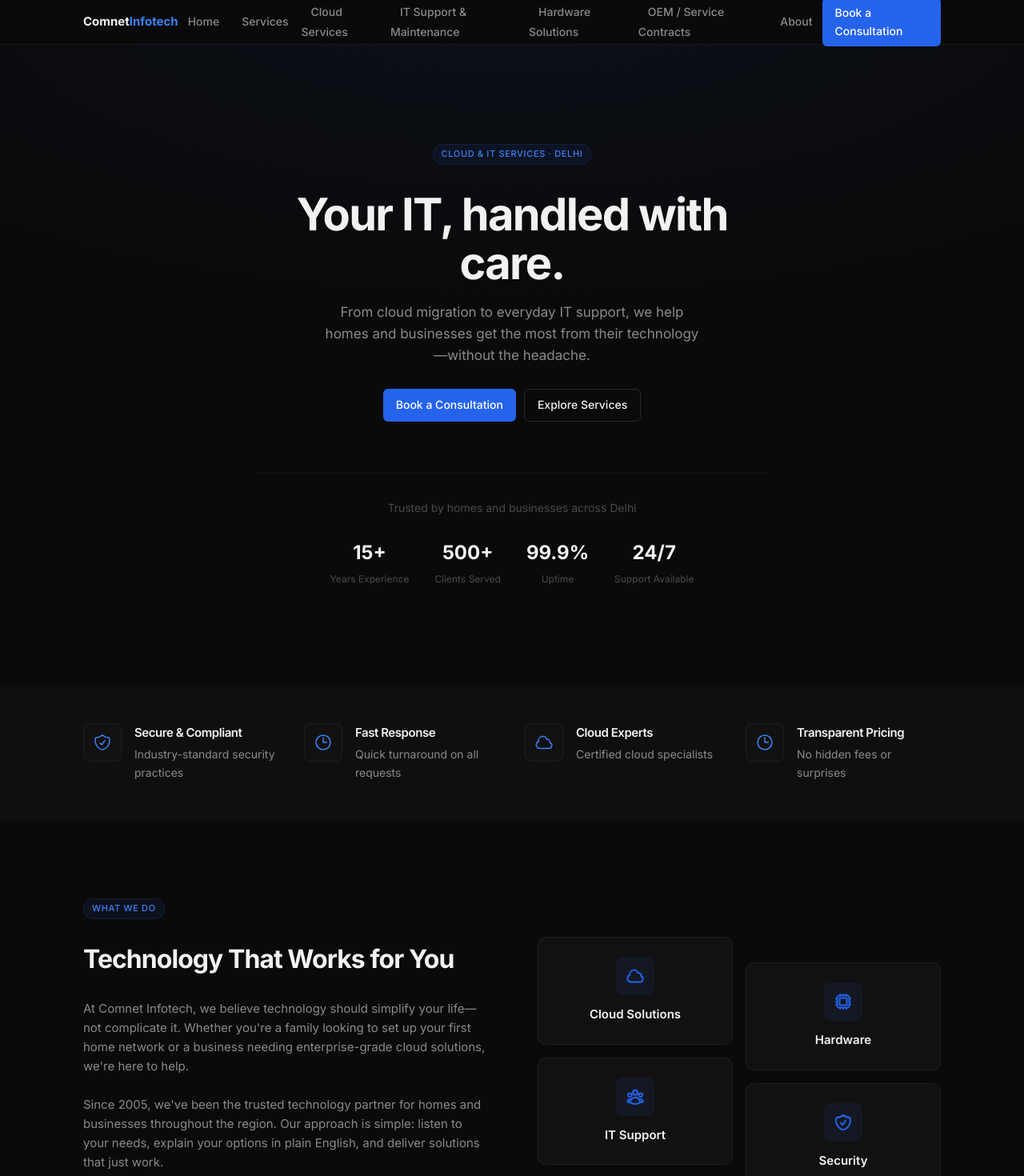
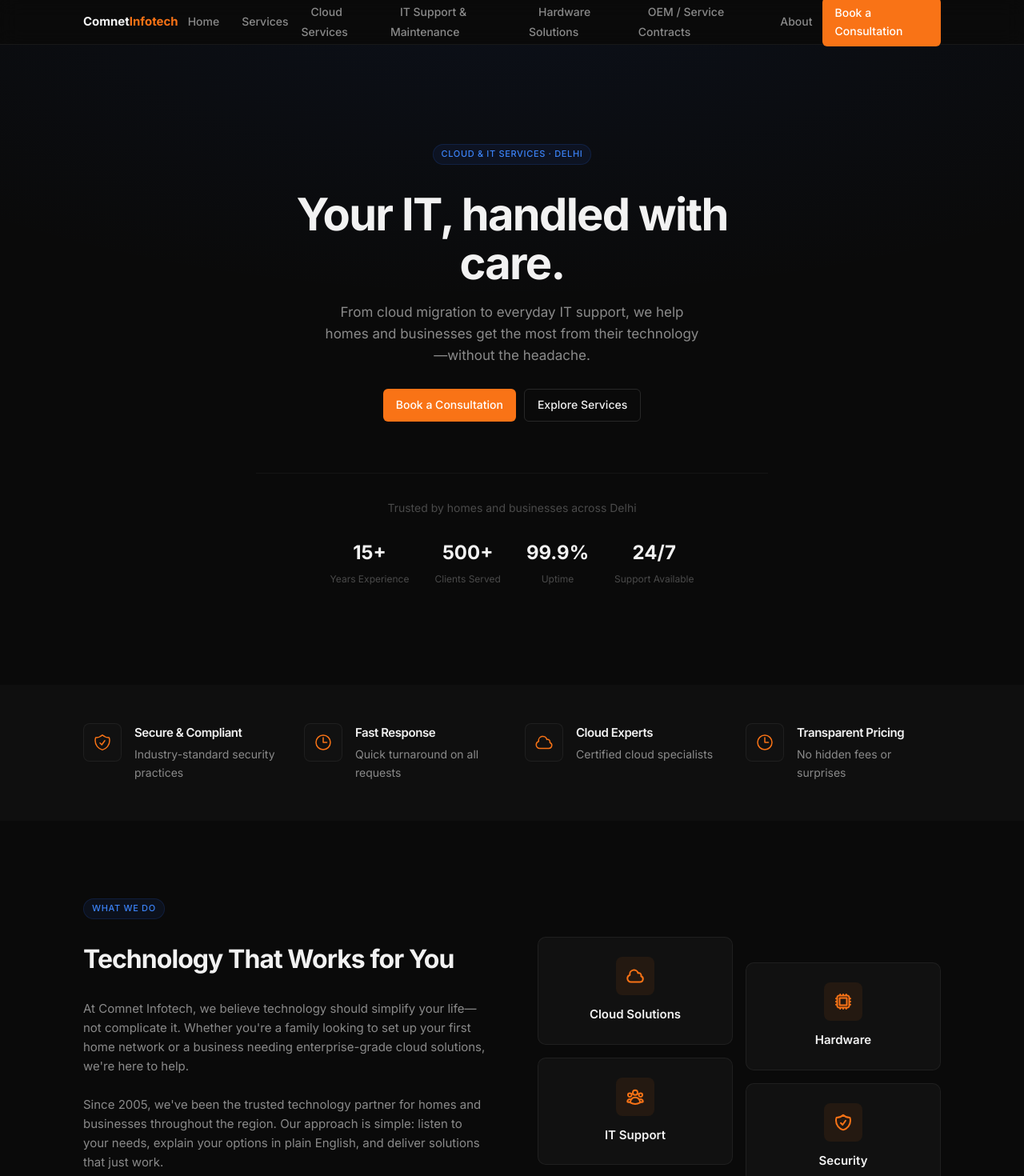
Before and after one commit to DastanZar/ComnetInfotech, a Next.js app: page / in a window 1280 px wide. Shown: the top 1470 px of the page at 80% size. Built offline with nearby package versions, Linux system fonts and the light colour scheme.

Commit message:
Change accent color from blue to orange across website

```diff
--- a/src/components/layout/Footer.tsx
+++ b/src/components/layout/Footer.tsx
@@ -42,7 +42,7 @@ export function Footer() {
               transition={{ duration: 0.5 }}
             >
               <Link href="/" className="text-[15px] font-bold text-[#F2F2F2]">
-                Comnet<span className="text-[#3B82F6]">Infotech</span>
+                Comnet<span className="text-[#F97316]">Infotech</span>
               </Link>
               <p className="mt-4 text-[#4A4A4A] text-[13px] leading-relaxed">
                 Your trusted partner for cloud solutions, IT support, and hardware services.
--- a/src/components/layout/Header.tsx
+++ b/src/components/layout/Header.tsx
@@ -58,7 +58,7 @@ export function Header() {
                 whileHover={{ scale: 1.02 }}
                 className="text-[15px] font-bold text-[#F2F2F2]"
               >
-                Comnet<span className="text-[#3B82F6]">Infotech</span>
+                Comnet<span className="text-[#F97316]">Infotech</span>
               </motion.div>
             </Link>
 
@@ -163,7 +163,7 @@ export function Header() {
                 {/* Mobile Logo */}
                 <div className="flex items-center justify-between mb-8">
                   <Link href="/" className="text-lg font-bold text-[#F2F2F2]">
-                    Comnet<span className="text-[#3B82F6]">Infotech</span>
+                    Comnet<span className="text-[#F97316]">Infotech</span>
                   </Link>
                   <button
                     onClick={() => setIsMobileMenuOpen(false)}
--- a/src/components/sections/CloudExpertise.tsx
+++ b/src/components/sections/CloudExpertise.tsx
@@ -78,7 +78,7 @@ export function CloudExpertise() {
               >
                 <Card variant="dark">
                   <div className="flex items-start gap-4">
-                    <div className="w-10 h-10 rounded-[8px] bg-[#2563EB] flex items-center justify-center flex-shrink-0">
+                    <div className="w-10 h-10 rounded-[8px] bg-[#F97316] flex items-center justify-center flex-shrink-0">
                       <CheckIcon />
                     </div>
                     <div>
--- a/src/components/sections/ContactCTA.tsx
+++ b/src/components/sections/ContactCTA.tsx
@@ -5,7 +5,7 @@ import { Button } from "../ui/Button";
 
 export function ContactCTA() {
   return (
-    <section className="py-24 bg-[#2563EB]">
+    <section className="py-24 bg-[#F97316]">
       <div className="max-w-[800px] mx-auto px-6 md:px-8 text-center">
         <motion.div
           initial={{ opacity: 0, y: 20 }}
--- a/src/components/sections/HardwareSolutions.tsx
+++ b/src/components/sections/HardwareSolutions.tsx
@@ -78,7 +78,7 @@ export function HardwareSolutions() {
               >
                 <Card variant="dark" className="h-full">
                   <div className="flex items-start gap-4">
-                    <div className="w-12 h-12 rounded-[12px] bg-[#2A2A2A] flex items-center justify-center text-[#3B82F6] flex-shrink-0">
+                    <div className="w-12 h-12 rounded-[12px] bg-[#2A2A2A] flex items-center justify-center text-[#F97316] flex-shrink-0">
                       {service.icon}
                     </div>
                     <div>
@@ -102,7 +102,7 @@ export function HardwareSolutions() {
         >
           <div className="flex flex-col md:flex-row items-center justify-between gap-6">
             <div className="flex items-center gap-4">
-              <div className="w-14 h-14 rounded-[12px] bg-[#3B82F6] flex items-center justify-center">
+              <div className="w-14 h-14 rounded-[12px] bg-[#F97316] flex items-center justify-center">
                 <ShieldIcon />
               </div>
               <div>
--- a/src/components/sections/ResourcesPreview.tsx
+++ b/src/components/sections/ResourcesPreview.tsx
@@ -60,16 +60,16 @@ export function ResourcesPreview() {
                 transition={{ duration: 0.15 }}
               >
                 <Card variant="dark" className="h-full cursor-pointer group">
-                  <div className="text-xs font-semibold text-[#2563EB] uppercase tracking-wider mb-3">
+                  <div className="text-xs font-semibold text-[#F97316] uppercase tracking-wider mb-3">
                     {resource.category}
                   </div>
-                  <h3 className="text-[15px] font-semibold text-[#F2F2F2] mb-2 group-hover:text-[#2563EB] transition-colors">
+                  <h3 className="text-[15px] font-semibold text-[#F2F2F2] mb-2 group-hover:text-[#F97316] transition-colors">
                     {resource.title}
                   </h3>
                   <p className="text-[#8A8A8A] text-sm">
                     {resource.description}
                   </p>
-                  <div className="mt-4 flex items-center text-[#2563EB] text-sm font-semibold">
+                  <div className="mt-4 flex items-center text-[#F97316] text-sm font-semibold">
                     Read More
                     <ArrowIcon />
                   </div>
--- a/src/components/sections/TrustStrip.tsx
+++ b/src/components/sections/TrustStrip.tsx
@@ -49,7 +49,7 @@ export function TrustStrip() {
         <StaggerWrapper className="grid grid-cols-1 sm:grid-cols-2 lg:grid-cols-4 gap-8">
           {trustItems.map((item, index) => (
             <StaggerItem key={index} className="flex items-start gap-4">
-              <div className="flex-shrink-0 w-12 h-12 rounded-[8px] bg-[#111111] border border-[rgba(255,255,255,0.06)] flex items-center justify-center text-[#3B82F6]">
+              <div className="flex-shrink-0 w-12 h-12 rounded-[8px] bg-[#111111] border border-[rgba(255,255,255,0.06)] flex items-center justify-center text-[#F97316]">
                 {item.icon}
               </div>
               <div>
--- a/src/components/sections/WhatWeDo.tsx
+++ b/src/components/sections/WhatWeDo.tsx
@@ -56,7 +56,7 @@ export function WhatWeDo() {
                   whileHover={{ scale: 1.02 }}
                   className="bg-[#111111] border border-[rgba(255,255,255,0.06)] rounded-[10px] p-6 text-center"
                 >
-                  <div className="w-12 h-12 mx-auto mb-3 rounded-[8px] bg-[rgba(37,99,235,0.08)] flex items-center justify-center">
+                  <div className="w-12 h-12 mx-auto mb-3 rounded-[8px] bg-[rgba(249,115,22,0.08)] flex items-center justify-center">
                     <CloudIcon />
                   </div>
                   <div className="font-semibold text-[#F2F2F2]">Cloud Solutions</div>
@@ -65,7 +65,7 @@ export function WhatWeDo() {
                   whileHover={{ scale: 1.02 }}
                   className="bg-[#111111] border border-[rgba(255,255,255,0.06)] rounded-[10px] p-6 text-center"
                 >
-                  <div className="w-12 h-12 mx-auto mb-3 rounded-[8px] bg-[rgba(37,99,235,0.08)] flex items-center justify-center">
+                  <div className="w-12 h-12 mx-auto mb-3 rounded-[8px] bg-[rgba(249,115,22,0.08)] flex items-center justify-center">
                     <SupportIcon />
                   </div>
                   <div className="font-semibold text-[#F2F2F2]">IT Support</div>
@@ -76,7 +76,7 @@ export function WhatWeDo() {
                   whileHover={{ scale: 1.02 }}
                   className="bg-[#111111] border border-[rgba(255,255,255,0.06)] rounded-[10px] p-6 text-center"
                 >
-                  <div className="w-12 h-12 mx-auto mb-3 rounded-[8px] bg-[rgba(37,99,235,0.08)] flex items-center justify-center">
+                  <div className="w-12 h-12 mx-auto mb-3 rounded-[8px] bg-[rgba(249,115,22,0.08)] flex items-center justify-center">
                     <HardwareIcon />
                   </div>
                   <div className="font-semibold text-[#F2F2F2]">Hardware</div>
@@ -85,7 +85,7 @@ export function WhatWeDo() {
                   whileHover={{ scale: 1.02 }}
                   className="bg-[#111111] border border-[rgba(255,255,255,0.06)] rounded-[10px] p-6 text-center"
                 >
-                  <div className="w-12 h-12 mx-auto mb-3 rounded-[8px] bg-[rgba(37,99,235,0.08)] flex items-center justify-center">
+                  <div className="w-12 h-12 mx-auto mb-3 rounded-[8px] bg-[rgba(249,115,22,0.08)] flex items-center justify-center">
                     <SecurityIcon />
                   </div>
                   <div className="font-semibold text-[#F2F2F2]">Security</div>
@@ -101,7 +101,7 @@ export function WhatWeDo() {
 
 function CloudIcon() {
   return (
-    <svg className="w-6 h-6 text-[#2563EB]" fill="none" viewBox="0 0 24 24" stroke="currentColor" strokeWidth={2}>
+    <svg className="w-6 h-6 text-[#F97316]" fill="none" viewBox="0 0 24 24" stroke="currentColor" strokeWidth={2}>
       <path strokeLinecap="round" strokeLinejoin="round" d="M2.25 15a4.5 4.5 0 004.5 4.5H18a3.75 3.75 0 001.332-7.257 3 3 0 00-3.758-3.848 5.25 5.25 0 00-10.233 2.33A4.502 4.502 0 002.25 15z" />
     </svg>
   );
@@ -109,7 +109,7 @@ function CloudIcon() {
 
 function SupportIcon() {
   return (
-    <svg className="w-6 h-6 text-[#2563EB]" fill="none" viewBox="0 0 24 24" stroke="currentColor" strokeWidth={2}>
+    <svg className="w-6 h-6 text-[#F97316]" fill="none" viewBox="0 0 24 24" stroke="currentColor" strokeWidth={2}>
       <path strokeLinecap="round" strokeLinejoin="round" d="M18 18.72a9.094 9.094 0 003.741-.479 3 3 0 00-4.682-2.72m.94 3.198l.001.031c0 .225-.012.447-.037.666A11.944 11.944 0 0112 21c-2.17 0-4.207-.576-5.963-1.584A6.062 6.062 0 016 18.719m12 0a5.971 5.971 0 00-.941-3.197m0 0A5.995 5.995 0 0012 12.75a5.995 5.995 0 00-5.058 2.772m0 0a3 3 0 00-4.681 2.72 8.986 8.986 0 003.74.477m.94-3.197a5.971 5.971 0 00-.94 3.197M15 6.75a3 3 0 11-6 0 3 3 0 016 0zm6 3a2.25 2.25 0 11-4.5 0 2.25 2.25 0 014.5 0zm-13.5 0a2.25 2.25 0 11-4.5 0 2.25 2.25 0 014.5 0z" />
     </svg>
   );
@@ -117,7 +117,7 @@ function SupportIcon() {
 
 function HardwareIcon() {
   return (
-    <svg className="w-6 h-6 text-[#2563EB]" fill="none" viewBox="0 0 24 24" stroke="currentColor" strokeWidth={2}>
+    <svg className="w-6 h-6 text-[#F97316]" fill="none" viewBox="0 0 24 24" stroke="currentColor" strokeWidth={2}>
       <path strokeLinecap="round" strokeLinejoin="round" d="M8.25 3v1.5M4.5 8.25H3m18 0h-1.5M4.5 12H3m18 0h-1.5m-15 3.75H3m18 0h-1.5M8.25 19.5V21M12 3v1.5m0 15V21m3.75-18v1.5m0 15V21m-9-1.5h10.5a2.25 2.25 0 002.25-2.25V6.75a2.25 2.25 0 00-2.25-2.25H6.75A2.25 2.25 0 004.5 6.75v10.5a2.25 2.25 0 002.25 2.25zm.75-12h9v9h-9v-9z" />
     </svg>
   );
@@ -125,7 +125,7 @@ function HardwareIcon() {
 
 function SecurityIcon() {
   return (
-    <svg className="w-6 h-6 text-[#2563EB]" fill="none" viewBox="0 0 24 24" stroke="currentColor" strokeWidth={2}>
+    <svg className="w-6 h-6 text-[#F97316]" fill="none" viewBox="0 0 24 24" stroke="currentColor" strokeWidth={2}>
       <path strokeLinecap="round" strokeLinejoin="round" d="M9 12.75L11.25 15 15 9.75m-3-7.036A11.959 11.959 0 013.598 6 11.99 11.99 0 003 9.749c0 5.592 3.824 10.29 9 11.623 5.176-1.332 9-6.03 9-11.622 0-1.31-.21-2.571-.598-3.751h-.152c-3.196 0-6.1-1.248-8.25-3.285z" />
     </svg>
   );
--- a/src/components/sections/WhoWeServe.tsx
+++ b/src/components/sections/WhoWeServe.tsx
@@ -85,7 +85,7 @@ export function WhoWeServe() {
                 transition={{ duration: 0.15 }}
               >
                 <Card variant="dark" className="h-full text-center">
-                  <div className="w-14 h-14 mx-auto mb-4 rounded-[8px] bg-[#111111] border border-[rgba(255,255,255,0.06)] flex items-center justify-center text-[#3B82F6]">
+                  <div className="w-14 h-14 mx-auto mb-4 rounded-[8px] bg-[#111111] border border-[rgba(255,255,255,0.06)] flex items-center justify-center text-[#F97316]">
                     {segment.icon}
                   </div>
                   <h3 className="text-[15px] font-semibold text-[#F2F2F2] mb-2">{segment.title}</h3>
--- a/src/components/ui/Button.tsx
+++ b/src/components/ui/Button.tsx
@@ -20,9 +20,9 @@ interface ButtonProps extends MotionProps {
 
 /* LINEAR EXACT BUTTON STYLES */
 const variantStyles: Record<ButtonVariant, string> = {
-  // Primary button - Linear blue
+  // Primary button - Orange
   primary:
-    "bg-[#2563EB] text-white hover:bg-[#1D4ED8] ",
+    "bg-[#F97316] text-white hover:bg-[#EA580C] ",
   // Secondary ghost button - Linear style on dark
   secondary:
     "bg-transparent text-[#F2F2F2] border border-[rgba(255,255,255,0.12)] hover:bg-[rgba(255,255,255,0.04)] hover:border-[rgba(255,255,255,0.20)] ",
@@ -30,9 +30,9 @@ const variantStyles: Record<ButtonVariant, string> = {
   ghost:
     "bg-transparent text-[#8A8A8A] hover:text-[#F2F2F2] ",
   // Nav CTA button - same as primary
-  nav: "bg-[#2563EB] text-white hover:bg-[#1D4ED8] ",
+  nav: "bg-[#F97316] text-white hover:bg-[#EA580C] ",
   // CTA alias for primary
-  cta: "bg-[#2563EB] text-white hover:bg-[#1D4ED8] ",
+  cta: "bg-[#F97316] text-white hover:bg-[#EA580C] ",
   // Outline for light backgrounds
   outline: "bg-transparent text-[#F2F2F2] border border-[rgba(255,255,255,0.12)] hover:bg-[rgba(255,255,255,0.04)] hover:border-[rgba(255,255,255,0.20)]",
   // Secondary dark variant
@@ -40,7 +40,7 @@ const variantStyles: Record<ButtonVariant, string> = {
   // Secondary light variant
   "secondary-light": "bg-transparent text-[#F2F2F2] border border-[rgba(255,255,255,0.12)] hover:bg-[rgba(255,255,255,0.04)] hover:border-[rgba(255,255,255,0.20)]",
   // Accent outline variant
-  "accent-outline": "bg-transparent text-[#3B82F6] border border-[rgba(37,99,235,0.16)] hover:bg-[rgba(37,99,235,0.08)] hover:border-[rgba(37,99,235,0.24)]",
+  "accent-outline": "bg-transparent text-[#F97316] border border-[rgba(249,115,22,0.16)] hover:bg-[rgba(249,115,22,0.08)] hover:border-[rgba(249,115,22,0.24)]",
 };
 
 const sizeStyles: Record<ButtonSize, string> = {
@@ -63,7 +63,7 @@ export function Button({
   const baseStyles = `
     inline-flex items-center justify-center font-medium rounded-[6px]
     transition-all duration-120ms ease
-    focus:outline-none focus-visible:ring-2 focus-visible:ring-[rgba(37,99,235,0.5)] focus-visible:ring-offset-2 focus-visible:ring-offset-[#0A0A0A]
+    focus:outline-none focus-visible:ring-2 focus-visible:ring-[rgba(249,115,22,0.5)] focus-visible:ring-offset-2 focus-visible:ring-offset-[#0A0A0A]
     disabled:opacity-50 disabled:cursor-not-allowed
     cursor-pointer
   `;
@@ -138,7 +138,7 @@ export function IconButton ({
         p-3 rounded-full
         bg-transparent text-[#8A8A8A] hover:text-[#F2F2F2] hover:bg-[rgba(255,255,255,0.04)]
         transition-colors duration-120ms
-        focus:outline-none focus-visible:ring-2 focus-visible:ring-[rgba(37,99,235,0.5)]
+        focus:outline-none focus-visible:ring-2 focus-visible:ring-[rgba(249,115,22,0.5)]
         ${className}
       `}
       aria-label={label}
--- a/src/components/ui/SectionWrapper.tsx
+++ b/src/components/ui/SectionWrapper.tsx
@@ -20,7 +20,7 @@ const backgroundStyles: Record<SectionBackground, string> = {
   "dark-surface": "bg-[#161616]",
   light: "bg-[#F7F6F3]",
   white: "bg-[#FFFFFF]",
-  accent: "bg-[#2563EB]",
+  accent: "bg-[#F97316]",
 };
 
 const animations = {
```
Also changed, not shown: src/components/ui/Card.tsx (+4 -4 lines).
